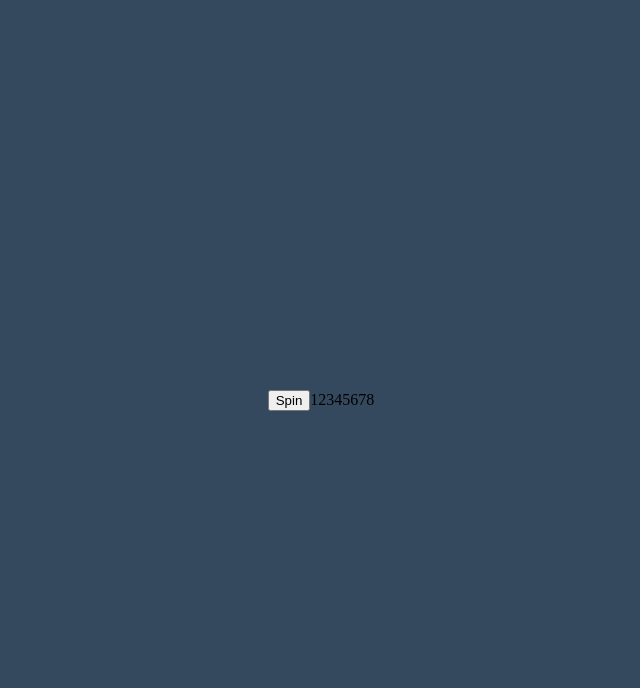
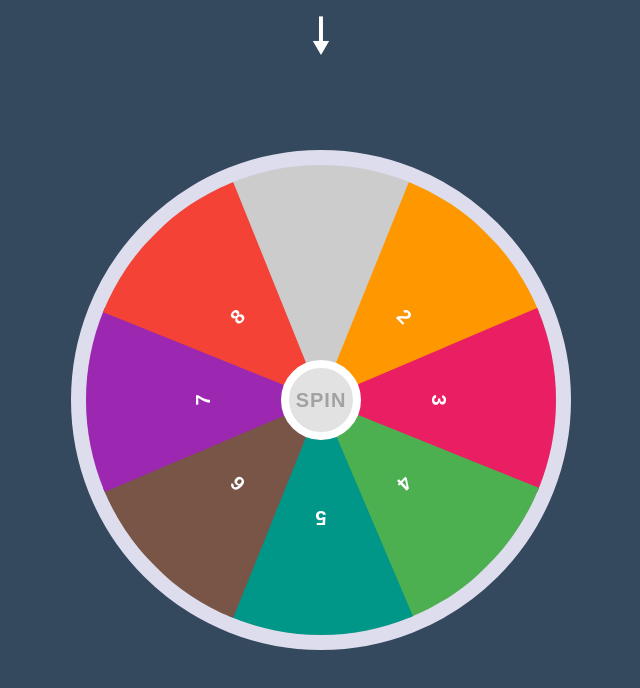
Before and after one commit to Sama-Liyanage/Awesome-Spinning-Wheel, a plain HTML site: page assets/index.html in a window 1280 px wide. Shown: the whole page, without its empty margins (319-959 px from the left). Drawn offline with Linux system fonts and the light colour scheme.

Commit message:
Update Content

```diff
--- a/assets/CSS/style.css
+++ b/assets/CSS/style.css
@@ -12,3 +12,106 @@ body{
     height: 100vh;
     overflow: hidden;
 }
+
+.container{
+    width: 500px;
+    height: 500px;
+    background-color: #ccc;
+    border-radius: 50%;
+    border: 15px solid #dde;
+    position: relative;
+    overflow: hidden;
+    transition: 5s;
+}
+
+.container div{
+    height: 50%;
+    width: 200px;
+    position: absolute;
+    clip-path: polygon(100% 0,50% 100%,0 0);
+    transform: translateX(-50%);
+    transform-origin: bottom;
+    text-align: center;
+    display: flex;
+    align-items: center;
+    justify-content: center;
+    font-size: 20px;
+    font-weight: bold;
+    font-family: sans-serif;
+    color: #fff;
+    left: 135px;
+}
+
+.container one{
+    background-color: #3f51b5;
+    left: 50%;
+}
+
+.container .two{
+    background-color: #ff9800;
+    transform: rotate(45deg);
+}
+
+.container .three{
+    background-color: #e91e63;
+    transform: rotate(90deg);
+}
+
+.container .four{
+    background-color: #4caf50;
+    transform: rotate(135deg);
+}
+
+.container .five{
+    background-color: #009688;
+    transform: rotate(180deg);
+}
+
+.container .six{
+    background-color: #795548;
+    transform: rotate(225deg);
+}
+
+.container .seven{
+    background-color: #9c27b0;
+    transform: rotate(270deg);
+}
+
+.container .eight{
+    background-color: #f44336;
+    transform: rotate(315deg);
+}
+
+.arrow{
+    position: absolute;
+    top: 0;
+    left: 50%;
+    transform: translateX(-50%);
+    color: #fff;
+}
+
+.arrow::before{
+    content: "\1F817"; /*downwards arrow with equilateral arrowhead*/
+    font-size: 50px;
+}
+
+#spin{
+    position: absolute;
+    top: 50%;
+    left: 50%;
+    transform: translate(-50%,-50%);
+    z-index: 10;
+    background-color: #e2e2e2;
+    text-transform: uppercase;
+    border: 8px solid #fff;
+    font-weight: bold;
+    font-size: 20px;
+    color: #a2a2a2;
+    width: 80px;
+    height: 80px;
+    font-family: sans-serif;
+    border-radius: 50%;
+    cursor: pointer;
+    outline: none;
+    letter-spacing: 1px;
+}
--- a/assets/index.html
+++ b/assets/index.html
@@ -10,7 +10,7 @@
 <body>
 <button id="spin">Spin</button>
 <span class="arrow"></span>
-<div class="container"></div>
+<div class="container">
 <div class="one">1</div>
 <div class="two">2</div>
 <div class="three">3</div>
```
